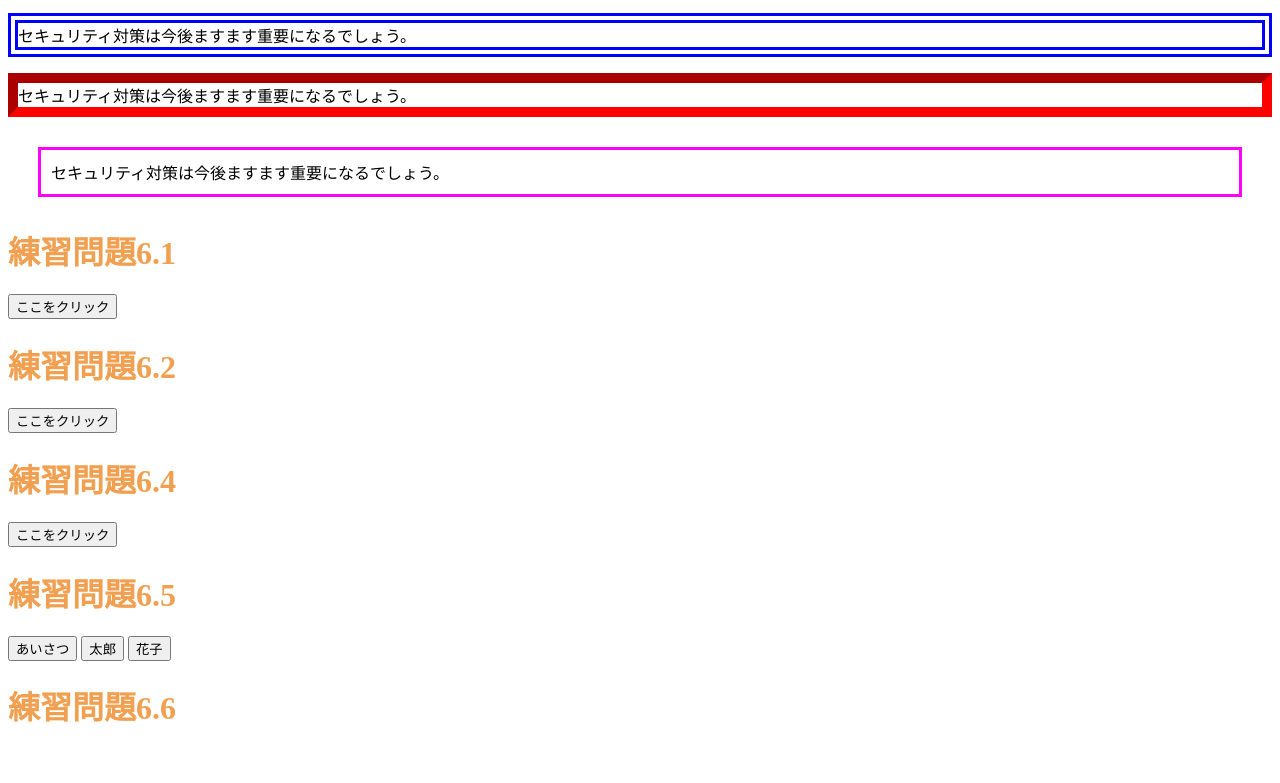
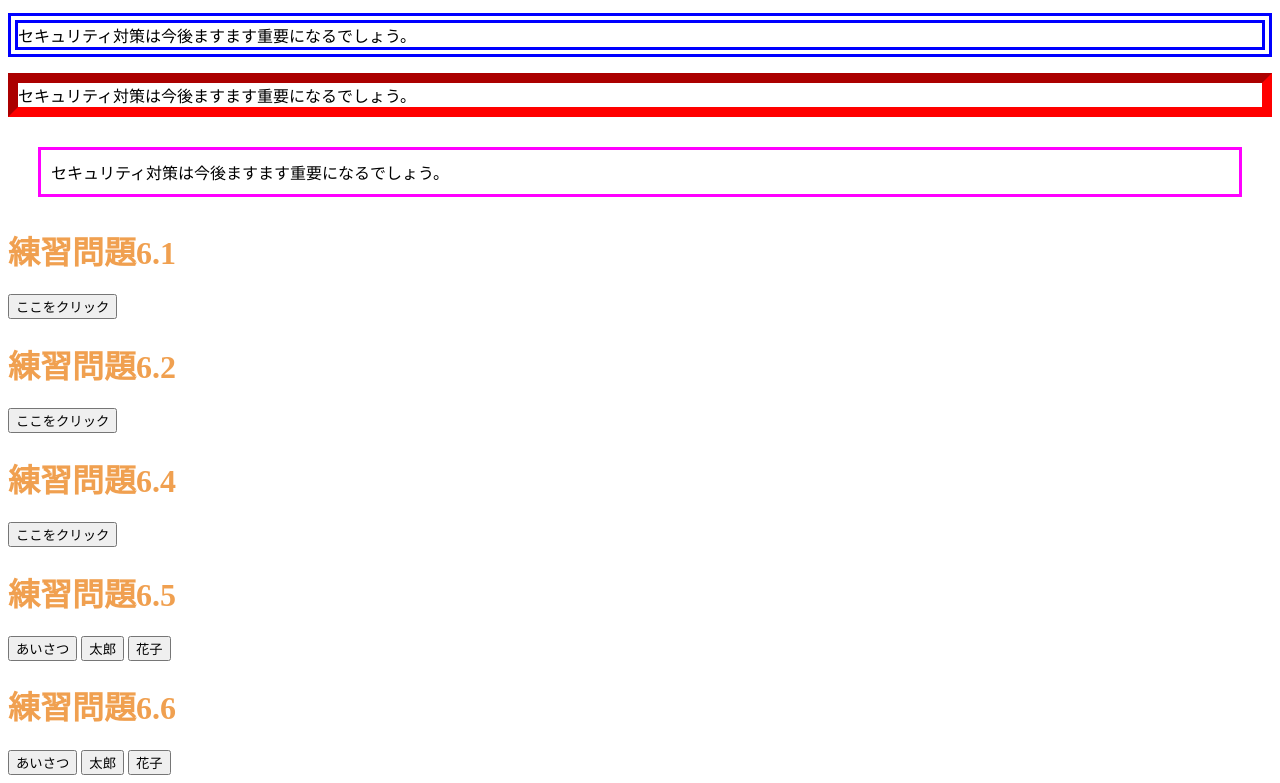
Before and after one commit to Ryomiyamo/web2024-2, a plain HTML site: page index.html in a window 1280 px wide. Shown: the part 500-1283 px from the top of the page. Before the commit the page ends 1250 px from the top, so only its background shows below. Drawn offline with Linux system fonts and the light colour scheme.

Commit message:
Update index.html

```diff
--- a/index.html
+++ b/index.html
@@ -8,6 +8,7 @@
   <script src="myjs.js"></script><!--この行を追加-->
   <script src="ex6-1.js"></script>
    <script src="ex6-5.js"></script>
+      <script src="ex6-6.js"></script>
  </head>
 
  <body>
@@ -59,6 +60,8 @@
    <input type="button" value="太郎" onclick="taro65();">
    <input type="button" value="花子" onclick="hanako65();">
  <h1>練習問題6.6</h1>
-
+   <input type="button" value="あいさつ" onclick="sayhello66();">
+   <input type="button" value="太郎" onclick="taro66();">
+   <input type="button" value="花子" onclick="hanako66();">
  </body>
 </html>
```
